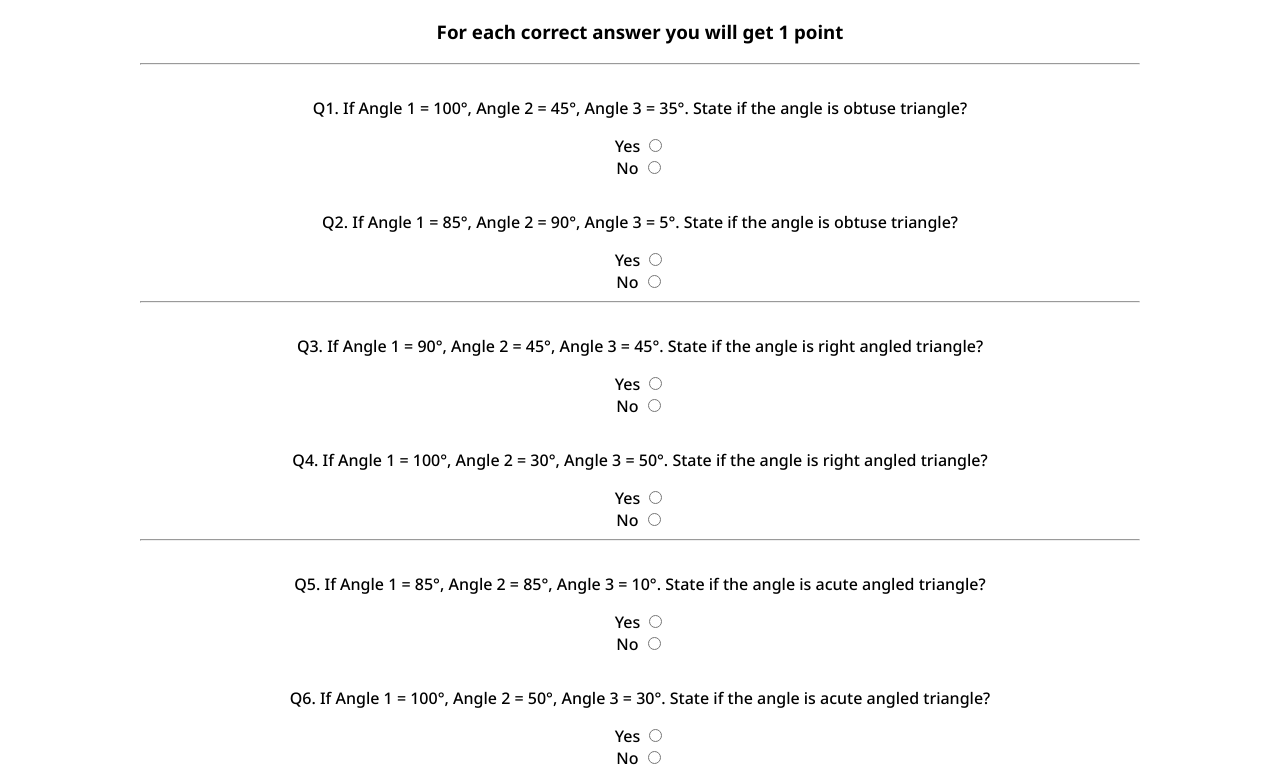
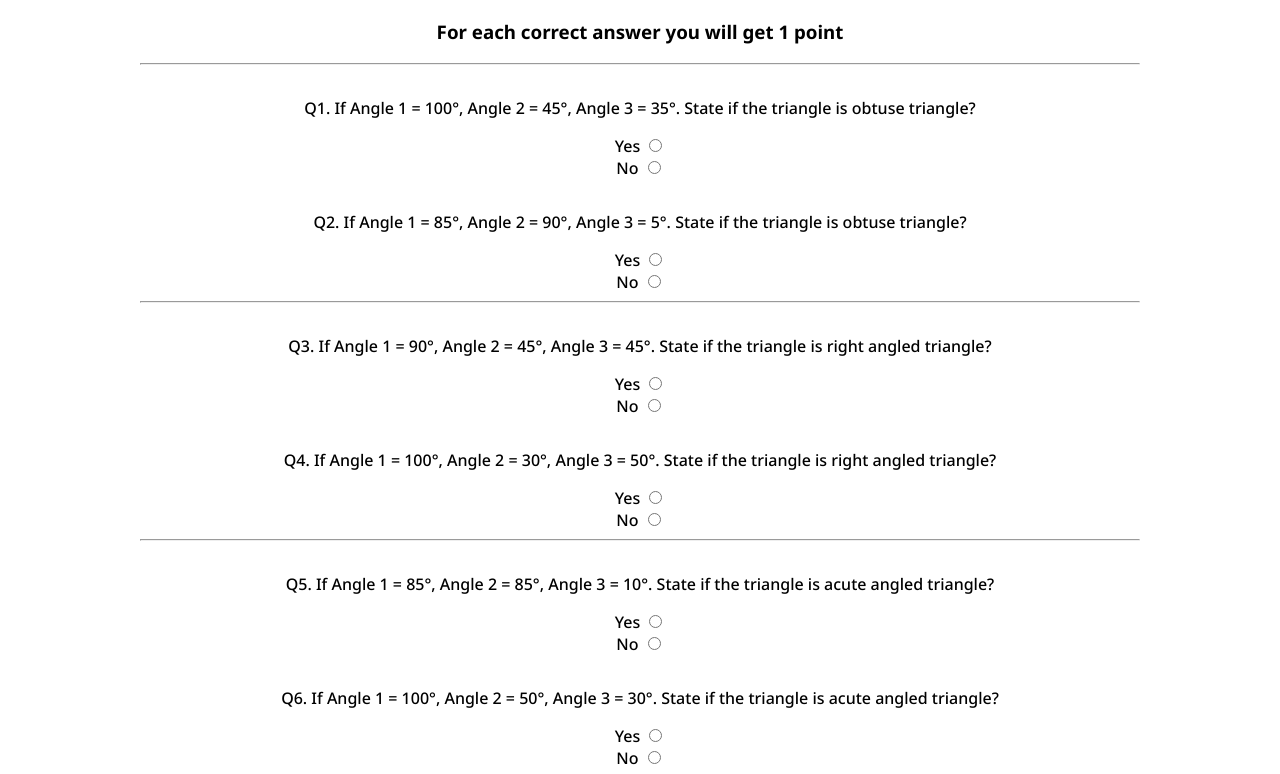
Before and after one commit to swapnilbawane/know-trianglesv1, a plain HTML site: page identifytriangles.html in a window 1280 px wide. Shown: the part 177-951 px from the top of the page. Drawn offline with Linux system fonts and the light colour scheme.

Commit message:
chore: question corrected with typo.

```diff
--- a/identifytriangles.html
+++ b/identifytriangles.html
@@ -68,34 +68,34 @@
 
             <hr style="width:80%";>
 
-            <p  class="questionsAsked"> Q1. If Angle 1 = 100°, Angle 2 = 45°, Angle 3 = 35°. State if the angle is obtuse triangle? </p>
+            <p  class="questionsAsked"> Q1. If Angle 1 = 100°, Angle 2 = 45°, Angle 3 = 35°. State if the triangle is obtuse triangle? </p>
             <label class="radio-inline"> Yes <input type="radio" name="questionA" value="Yes" > </label>
             <label class="radio-inline"> No <input type="radio" name="questionA" value="No" > </label>
 
 
-            <p  class="questionsAsked"> Q2. If Angle 1 = 85°, Angle 2 = 90°, Angle 3 = 5°. State if the angle is obtuse triangle? </p>
+            <p  class="questionsAsked"> Q2. If Angle 1 = 85°, Angle 2 = 90°, Angle 3 = 5°. State if the triangle is obtuse triangle? </p>
             <label class="radio-inline"> Yes <input type="radio" name="questionB" value="Yes" > </label>
             <label class="radio-inline"> No <input type="radio" name="questionB" value="No" > </label>
 
             <hr style="width:80%";>
 
-            <p  class="questionsAsked"> Q3. If Angle 1 = 90°, Angle 2 = 45°, Angle 3 = 45°. State if the angle is right angled triangle? </p>
+            <p  class="questionsAsked"> Q3. If Angle 1 = 90°, Angle 2 = 45°, Angle 3 = 45°. State if the triangle is right angled triangle? </p>
             <label class="radio-inline"> Yes <input type="radio" name="questionC" value="Yes" > </label>
             <label class="radio-inline"> No <input type="radio" name="questionC" value="No" > </label>
 
 
-            <p  class="questionsAsked"> Q4. If Angle 1 = 100°, Angle 2 = 30°, Angle 3 = 50°. State if the angle is right angled triangle? </p>
+            <p  class="questionsAsked"> Q4. If Angle 1 = 100°, Angle 2 = 30°, Angle 3 = 50°. State if the triangle is right angled triangle? </p>
             <label class="radio-inline"> Yes <input type="radio" name="questionD" value="Yes" > </label>
             <label class="radio-inline"> No <input type="radio" name="questionD" value="No" > </label>
 
             <hr style="width:80%";>
 
-            <p  class="questionsAsked"> Q5. If Angle 1 = 85°, Angle 2 = 85°, Angle 3 = 10°. State if the angle is acute angled triangle? </p>
+            <p  class="questionsAsked"> Q5. If Angle 1 = 85°, Angle 2 = 85°, Angle 3 = 10°. State if the triangle is acute angled triangle? </p>
             <label class="radio-inline"> Yes <input type="radio" name="questionE" value="Yes" > </label>
             <label class="radio-inline"> No <input type="radio" name="questionE" value="No" > </label>
 
 
-            <p  class="questionsAsked"> Q6. If Angle 1 = 100°, Angle 2 = 50°, Angle 3 = 30°. State if the angle is acute angled triangle? </p>
+            <p  class="questionsAsked"> Q6. If Angle 1 = 100°, Angle 2 = 50°, Angle 3 = 30°. State if the triangle is acute angled triangle? </p>
             <label class="radio-inline"> Yes <input type="radio" name="questionF" value="Yes" > </label>
             <label class="radio-inline"> No <input type="radio" name="questionF" value="No" > </label>
 
```
Also changed, not shown: documents/nav index.txt (added).
